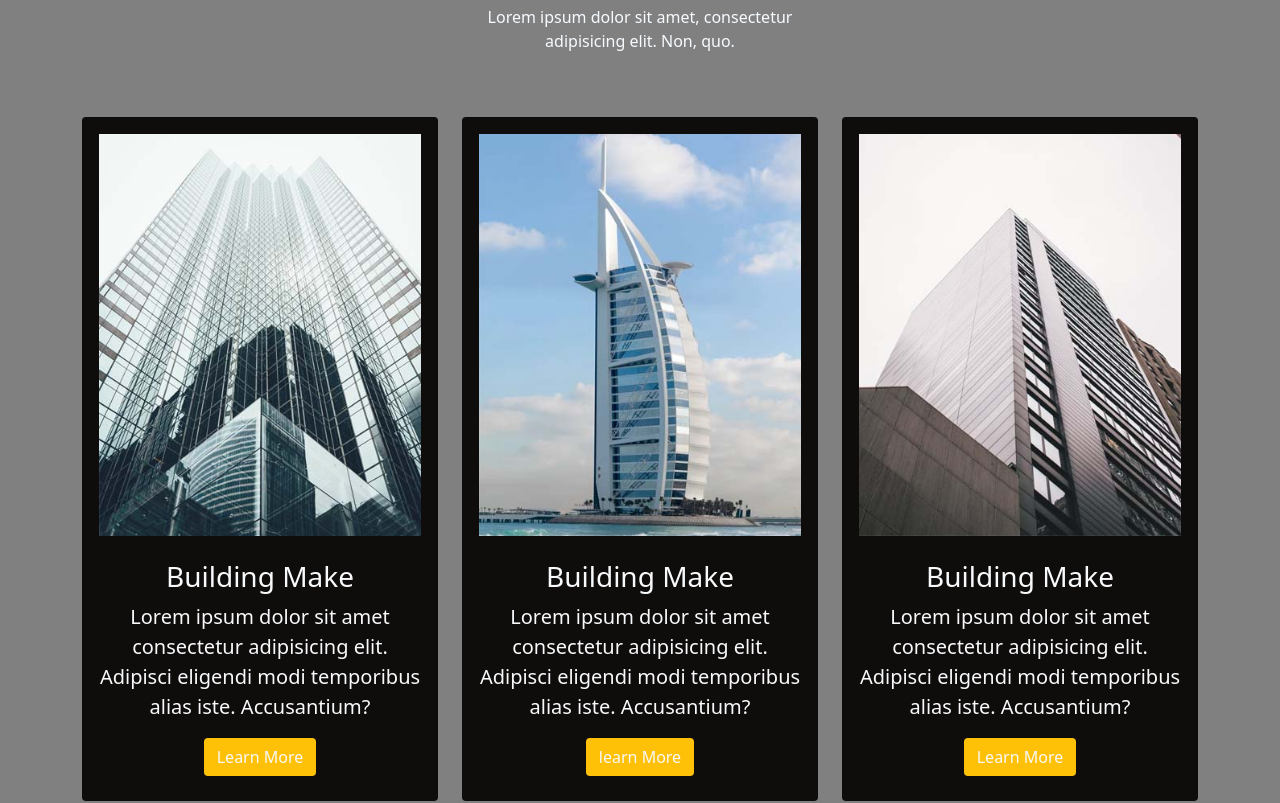
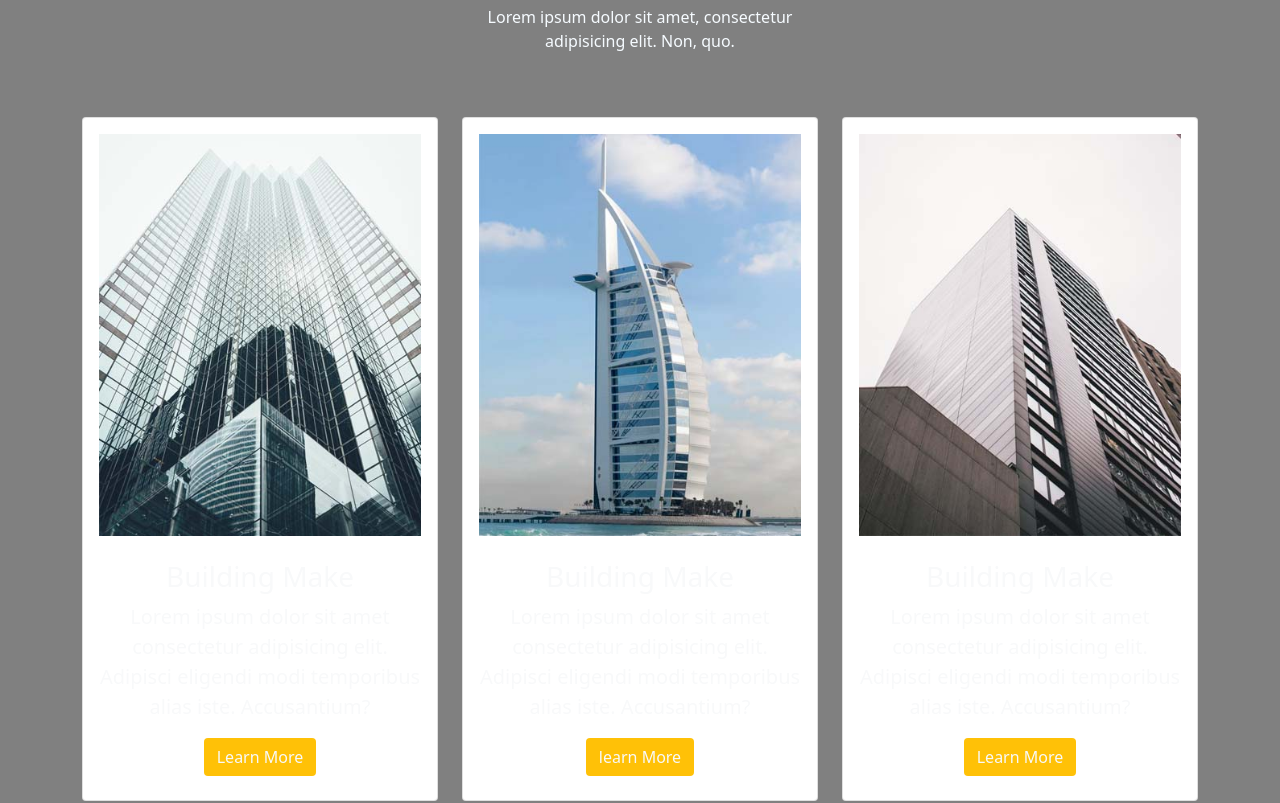
Before and after one commit to LiHourchhay/realestate, a plain HTML site: page index.html in a window 1280 px wide. Shown: the part 1616-2419 px from the top of the page. Drawn offline with nearby package versions, Linux system fonts and the light colour scheme.

Commit message:
Update style.css

```diff
--- a/style.css
+++ b/style.css
@@ -289,20 +289,7 @@ form input,form textarea {
 }
 }
 /* ------CARD----------- */
-.card {
-    position: relative;
-    display: flex;
-    flex-direction: column;
-    min-width: 0;
-    word-wrap: break-word;
-    background-color: #0f0c0c;
-    background-clip: border-box;
-    border: 1px solid rgba(0,0,0,.125);
-    border-radius: 0.25rem;
-}
-.card{
-    color:rgb(253, 243, 243);
-}
+
 .card-service{
     margin: 0 auto;
     background-color:  rgb(255, 248, 234);
```
